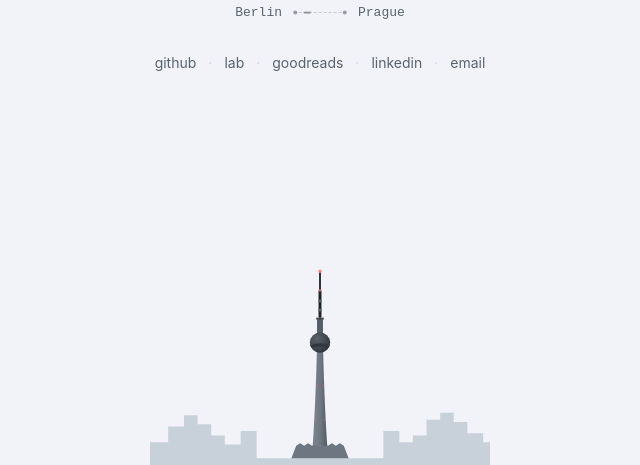
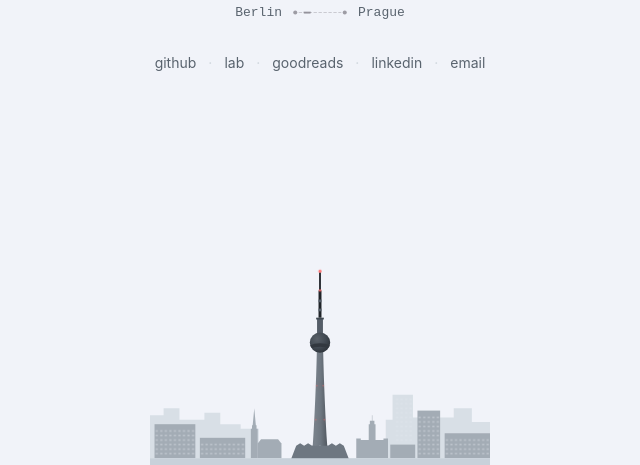
Before and after one commit to voy/voy.cz, a plain HTML site: page index.html in a window 1280 px wide. Shown: the part 335-800 px from the top of the page, without its empty margins (320-960 px from the left). Drawn offline with Linux system fonts and the light colour scheme.

Commit message:
Layer skyline with Alexanderplatz landmarks

```diff
--- a/index.html
+++ b/index.html
@@ -62,7 +62,7 @@
         --ring:      #555d68;
         --route:     #9a9390;
       }
-      .window { display: none; }
+      .window, .clock { display: none; }
     }
 
     /* Sky tint by Berlin hour — subtle but visible. Route shimmer tracks the sky. */
@@ -250,6 +250,11 @@
       55%      { opacity: 0.15; }
     }
 
+    .sky-far  { fill: color-mix(in oklab, var(--skyline-a), var(--bg) 40%); }
+    .sky-near { fill: color-mix(in oklab, var(--skyline-a), var(--skyline-b) 40%); }
+    .pane     { fill: var(--bg); opacity: 0.35; }
+    .clock    { fill: #ffd27a; opacity: 0.5; }
+
     .tw-hi    { stop-color: color-mix(in oklab, var(--skyline-b), white 7%); }
     .tw-b     { stop-color: var(--skyline-b); }
     .tw-lo    { stop-color: color-mix(in oklab, var(--skyline-b), black 18%); }
@@ -321,11 +326,10 @@
 <footer>
   <!-- ── Berlin skyline ── -->
   <svg width="150" height="90" viewBox="0 -10 150 90">
-    <!-- Left building cluster -->
-    <path d="M0,78 L0,70 L8,70 L8,63 L15,63 L15,58 L21,58 L21,62 L27,62 L27,67 L33,67 L33,71 L40,71 L40,65 L47,65 L47,78 Z" fill="var(--skyline-a)"/>
-    <!-- Right building cluster -->
-    <path d="M103,78 L103,65 L110,65 L110,70 L116,70 L116,67 L122,67 L122,60 L128,60 L128,57 L134,57 L134,61 L140,61 L140,66 L147,66 L147,70 L150,70 L150,78 Z" fill="var(--skyline-a)"/>
     <defs>
+      <pattern id="plattenGrid" width="2" height="2" patternUnits="userSpaceOnUse">
+        <rect class="pane" x="0.55" y="0.65" width="0.9" height="0.7"/>
+      </pattern>
       <linearGradient id="shaftShade" x1="0" x2="1" y1="0" y2="0">
         <stop class="tw-hi" offset="0.2"/>
         <stop class="tw-b"  offset="0.55"/>
@@ -338,6 +342,30 @@
       </radialGradient>
       <clipPath id="sphereClip"><circle cx="75" cy="26" r="4.5"/></clipPath>
     </defs>
+    <!-- Far row, hazed toward the sky; the tall slab is the Park Inn on Alexanderplatz -->
+    <path class="sky-far" d="M0,77 L0,58 L6,58 L6,55 L13,55 L13,60 L24,60 L24,57 L31,57 L31,62 L40,62 L40,64 L48,64 L48,77 Z"/>
+    <path class="sky-far" d="M104,77 L104,60 L107,60 L107,49 L116,49 L116,59 L134,59 L134,55 L142,55 L142,61 L150,61 L150,77 Z"/>
+    <rect x="108" y="50" width="8" height="20" fill="url(#plattenGrid)" opacity="0.5"/>
+    <g opacity="0.6">
+      <rect class="window" x="110.55" y="52.65" width="0.9" height="0.7" style="animation-delay: -2.2s"/>
+      <rect class="window" x="112.55" y="58.65" width="0.9" height="0.7" style="animation-delay: -5.3s"/>
+      <rect class="window" x="108.55" y="64.65" width="0.9" height="0.7" style="animation-delay: -0.7s"/>
+    </g>
+    <!-- Near row, left: two Plattenbau slabs, then the Marienkirche -->
+    <rect class="sky-near" x="2"  y="62" width="18" height="15"/>
+    <rect class="sky-near" x="22" y="68" width="20" height="9"/>
+    <rect x="2"  y="64" width="18" height="12" fill="url(#plattenGrid)"/>
+    <rect x="22" y="70" width="20" height="6"  fill="url(#plattenGrid)"/>
+    <path class="sky-near" d="M44.5,77 L44.5,64 L45,64 L45,62.5 L45.3,62.5 L46,55 L46.7,62.5 L47,62.5 L47,64 L47.5,64 L47.5,77 Z"/>
+    <path class="sky-near" d="M47.5,77 L47.5,70.5 L49,68.6 L56.5,68.6 L58,70.5 L58,77 Z"/>
+    <!-- Near row, right: Rotes Rathaus with its clock tower, a filler block, a Plattenbau tower and slab -->
+    <path class="sky-near" d="M91,77 L91,68.3 L93,68.3 L93,69 L96.5,69 L96.5,62 L97,62 L97,60.5 L97.9,60.5 L97.9,58 L98.1,58 L98.1,60.5 L99,60.5 L99,62 L99.5,62 L99.5,69 L103,69 L103,68.3 L105,68.3 L105,77 Z"/>
+    <circle class="clock" cx="98" cy="63.8" r="0.6"/>
+    <rect class="sky-near" x="106" y="71" width="11" height="6"/>
+    <rect class="sky-near" x="118" y="56" width="10" height="21"/>
+    <rect class="sky-near" x="130" y="66" width="20" height="11"/>
+    <rect x="118" y="58" width="10" height="18" fill="url(#plattenGrid)"/>
+    <rect x="130" y="68" width="20" height="8"  fill="url(#plattenGrid)"/>
     <!-- Fernsehturm foyer — splayed pavilion with the folded-plate (zigzag) roof -->
     <path d="M62,78 L64.5,71.5 L66.25,70.4 L68,71.5 L69.75,70.4 L71.5,71.5 L73.25,70.4 L75,71.5 L76.75,70.4 L78.5,71.5 L80.25,70.4 L82,71.5 L83.75,70.4 L85.5,71.5 L88,78 Z" fill="var(--skyline-b)"/>
     <!-- Shaft: conical taper, lit from the left -->
@@ -366,32 +394,55 @@
     <!-- Aviation beacons: tip and the mast step -->
     <circle class="beacon" cx="75" cy="-5.5" r="0.7"/>
     <circle class="beacon" cx="75" cy="3"    r="0.55" style="animation-delay: -0.4s"/>
-    <!-- Windows: left cluster -->
-    <rect class="window" x="3"  y="73" width="1.2" height="1.2" style="animation-delay: -0.8s"/>
-    <rect class="window" x="10" y="66" width="1.2" height="1.2" style="animation-delay: -2.3s"/>
-    <rect class="window" x="12" y="72" width="1.2" height="1.2" style="animation-delay: -5.1s"/>
-    <rect class="window" x="16" y="61" width="1.2" height="1.2" style="animation-delay: -1.4s"/>
-    <rect class="window" x="18" y="67" width="1.2" height="1.2" style="animation-delay: -3.7s"/>
-    <rect class="window" x="16" y="73" width="1.2" height="1.2" style="animation-delay: -6.2s"/>
-    <rect class="window" x="23" y="66" width="1.2" height="1.2" style="animation-delay: -0.2s"/>
-    <rect class="window" x="29" y="71" width="1.2" height="1.2" style="animation-delay: -4.8s"/>
-    <rect class="window" x="42" y="68" width="1.2" height="1.2" style="animation-delay: -2.9s"/>
-    <rect class="window" x="44" y="73" width="1.2" height="1.2" style="animation-delay: -5.6s"/>
+    <!-- Windows: Plattenbau lights sit on the facade grid (x = 2k+0.55, y = 2m+0.65) -->
+    <rect class="window" x="4.55"  y="64.65" width="0.9" height="0.7" style="animation-delay: -0.8s"/>
+    <rect class="window" x="10.55" y="64.65" width="0.9" height="0.7" style="animation-delay: -2.3s"/>
+    <rect class="window" x="6.55"  y="66.65" width="0.9" height="0.7" style="animation-delay: -5.1s"/>
+    <rect class="window" x="14.55" y="68.65" width="0.9" height="0.7" style="animation-delay: -1.4s"/>
+    <rect class="window" x="2.55"  y="70.65" width="0.9" height="0.7" style="animation-delay: -3.7s"/>
+    <rect class="window" x="8.55"  y="70.65" width="0.9" height="0.7" style="animation-delay: -6.2s"/>
+    <rect class="window" x="16.55" y="72.65" width="0.9" height="0.7" style="animation-delay: -0.2s"/>
+    <rect class="window" x="12.55" y="74.65" width="0.9" height="0.7" style="animation-delay: -4.8s"/>
+    <rect class="window" x="4.55"  y="74.65" width="0.9" height="0.7" style="animation-delay: -2.9s"/>
+    <rect class="window" x="24.55" y="70.65" width="0.9" height="0.7" style="animation-delay: -5.6s"/>
+    <rect class="window" x="32.55" y="70.65" width="0.9" height="0.7" style="animation-delay: -1.1s"/>
+    <rect class="window" x="28.55" y="72.65" width="0.9" height="0.7" style="animation-delay: -3.3s"/>
+    <rect class="window" x="38.55" y="72.65" width="0.9" height="0.7" style="animation-delay: -6.6s"/>
+    <rect class="window" x="22.55" y="74.65" width="0.9" height="0.7" style="animation-delay: -0.5s"/>
+    <rect class="window" x="34.55" y="74.65" width="0.9" height="0.7" style="animation-delay: -4.2s"/>
+    <!-- Windows: Marienkirche nave (tall lancets) -->
+    <rect class="window" x="50"   y="71.5" width="0.6" height="2" style="animation-delay: -2.6s"/>
+    <rect class="window" x="52.5" y="71.5" width="0.6" height="2" style="animation-delay: -5.9s"/>
+    <rect class="window" x="55"   y="71.5" width="0.6" height="2" style="animation-delay: -1.8s"/>
     <!-- Windows: Fernsehturm foyer (tall vertical panels of the glass facade) -->
     <rect class="window" x="67"   y="74"   width="0.8" height="3"   style="animation-delay: -1.2s"/>
     <rect class="window" x="69.5" y="73"   width="0.8" height="4"   style="animation-delay: -3.8s"/>
     <rect class="window" x="80"   y="73"   width="0.8" height="4"   style="animation-delay: -0.6s"/>
     <rect class="window" x="82.5" y="74"   width="0.8" height="3"   style="animation-delay: -4.4s"/>
-    <!-- Windows: right cluster -->
-    <rect class="window" x="105" y="69" width="1.2" height="1.2" style="animation-delay: -4.3s"/>
-    <rect class="window" x="107" y="74" width="1.2" height="1.2" style="animation-delay: -0.6s"/>
-    <rect class="window" x="118" y="72" width="1.2" height="1.2" style="animation-delay: -2.5s"/>
-    <rect class="window" x="124" y="63" width="1.2" height="1.2" style="animation-delay: -5.8s"/>
-    <rect class="window" x="124" y="70" width="1.2" height="1.2" style="animation-delay: -1.9s"/>
-    <rect class="window" x="130" y="60" width="1.2" height="1.2" style="animation-delay: -3.4s"/>
-    <rect class="window" x="130" y="72" width="1.2" height="1.2" style="animation-delay: -6.1s"/>
-    <rect class="window" x="136" y="72" width="1.2" height="1.2" style="animation-delay: -0.9s"/>
-    <rect class="window" x="142" y="72" width="1.2" height="1.2" style="animation-delay: -4.6s"/>
+    <!-- Windows: Rotes Rathaus (tall arched bays) -->
+    <rect class="window" x="92.5"  y="71" width="0.6" height="1.6" style="animation-delay: -4.3s"/>
+    <rect class="window" x="101"   y="71" width="0.6" height="1.6" style="animation-delay: -0.6s"/>
+    <rect class="window" x="103.3" y="71" width="0.6" height="1.6" style="animation-delay: -2.5s"/>
+    <!-- Windows: shopfront under the Park Inn -->
+    <rect class="window" x="108" y="73.5" width="2.5" height="1.5" style="animation-delay: -3.9s"/>
+    <rect class="window" x="113" y="73.5" width="2.5" height="1.5" style="animation-delay: -1.3s"/>
+    <!-- Windows: right Plattenbau tower and slab -->
+    <rect class="window" x="120.55" y="58.65" width="0.9" height="0.7" style="animation-delay: -5.8s"/>
+    <rect class="window" x="124.55" y="60.65" width="0.9" height="0.7" style="animation-delay: -1.9s"/>
+    <rect class="window" x="118.55" y="62.65" width="0.9" height="0.7" style="animation-delay: -3.4s"/>
+    <rect class="window" x="122.55" y="64.65" width="0.9" height="0.7" style="animation-delay: -6.1s"/>
+    <rect class="window" x="126.55" y="66.65" width="0.9" height="0.7" style="animation-delay: -0.9s"/>
+    <rect class="window" x="120.55" y="68.65" width="0.9" height="0.7" style="animation-delay: -4.6s"/>
+    <rect class="window" x="124.55" y="70.65" width="0.9" height="0.7" style="animation-delay: -2.1s"/>
+    <rect class="window" x="118.55" y="72.65" width="0.9" height="0.7" style="animation-delay: -5.2s"/>
+    <rect class="window" x="122.55" y="74.65" width="0.9" height="0.7" style="animation-delay: -0.4s"/>
+    <rect class="window" x="132.55" y="68.65" width="0.9" height="0.7" style="animation-delay: -3.6s"/>
+    <rect class="window" x="140.55" y="68.65" width="0.9" height="0.7" style="animation-delay: -6.4s"/>
+    <rect class="window" x="136.55" y="70.65" width="0.9" height="0.7" style="animation-delay: -1.6s"/>
+    <rect class="window" x="146.55" y="70.65" width="0.9" height="0.7" style="animation-delay: -4.9s"/>
+    <rect class="window" x="130.55" y="72.65" width="0.9" height="0.7" style="animation-delay: -2.7s"/>
+    <rect class="window" x="142.55" y="74.65" width="0.9" height="0.7" style="animation-delay: -5.5s"/>
+    <rect class="window" x="138.55" y="74.65" width="0.9" height="0.7" style="animation-delay: -0.1s"/>
     <!-- Ground -->
     <rect x="0" y="77" width="150" height="3" fill="var(--skyline-a)"/>
   </svg>
```
